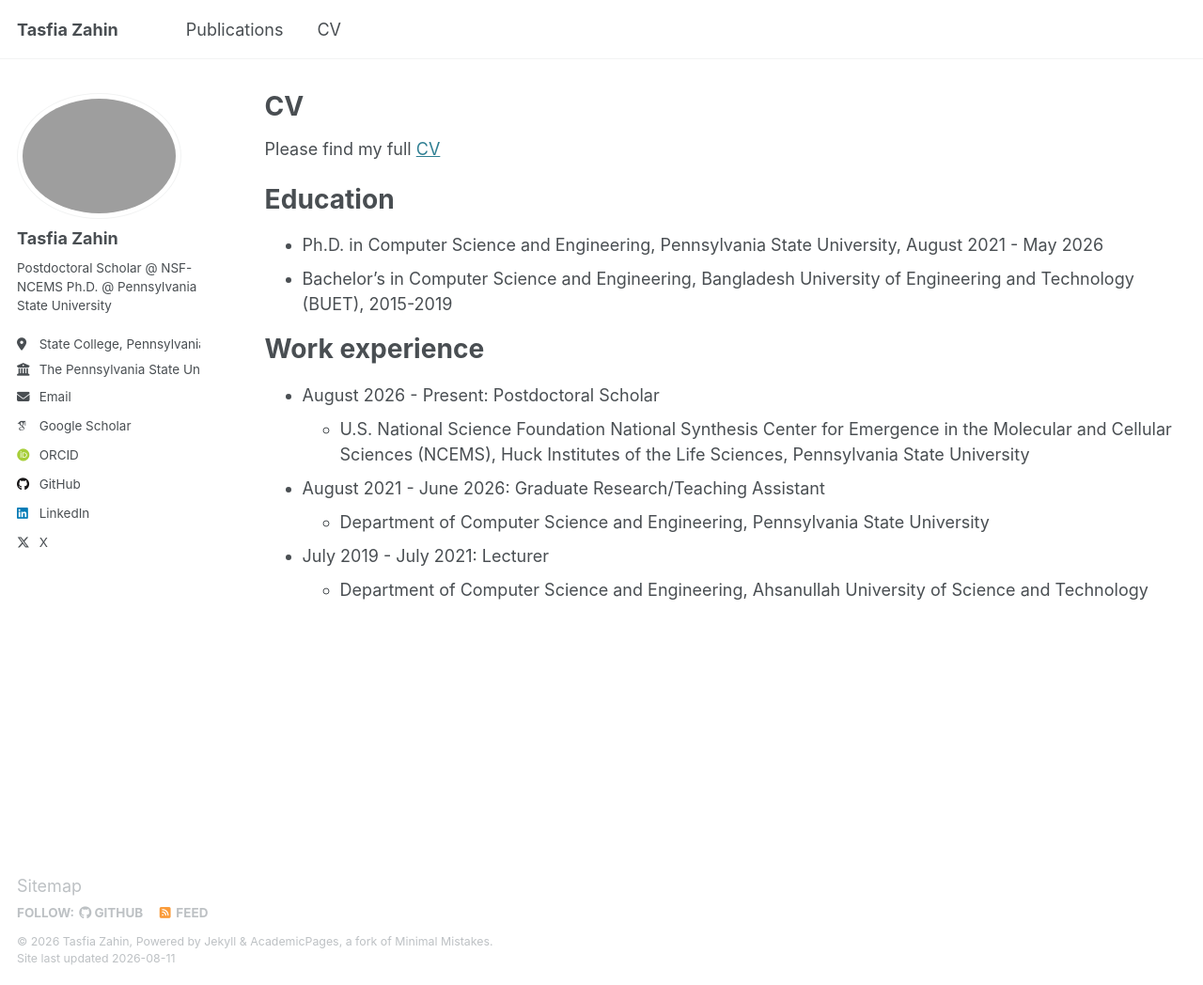
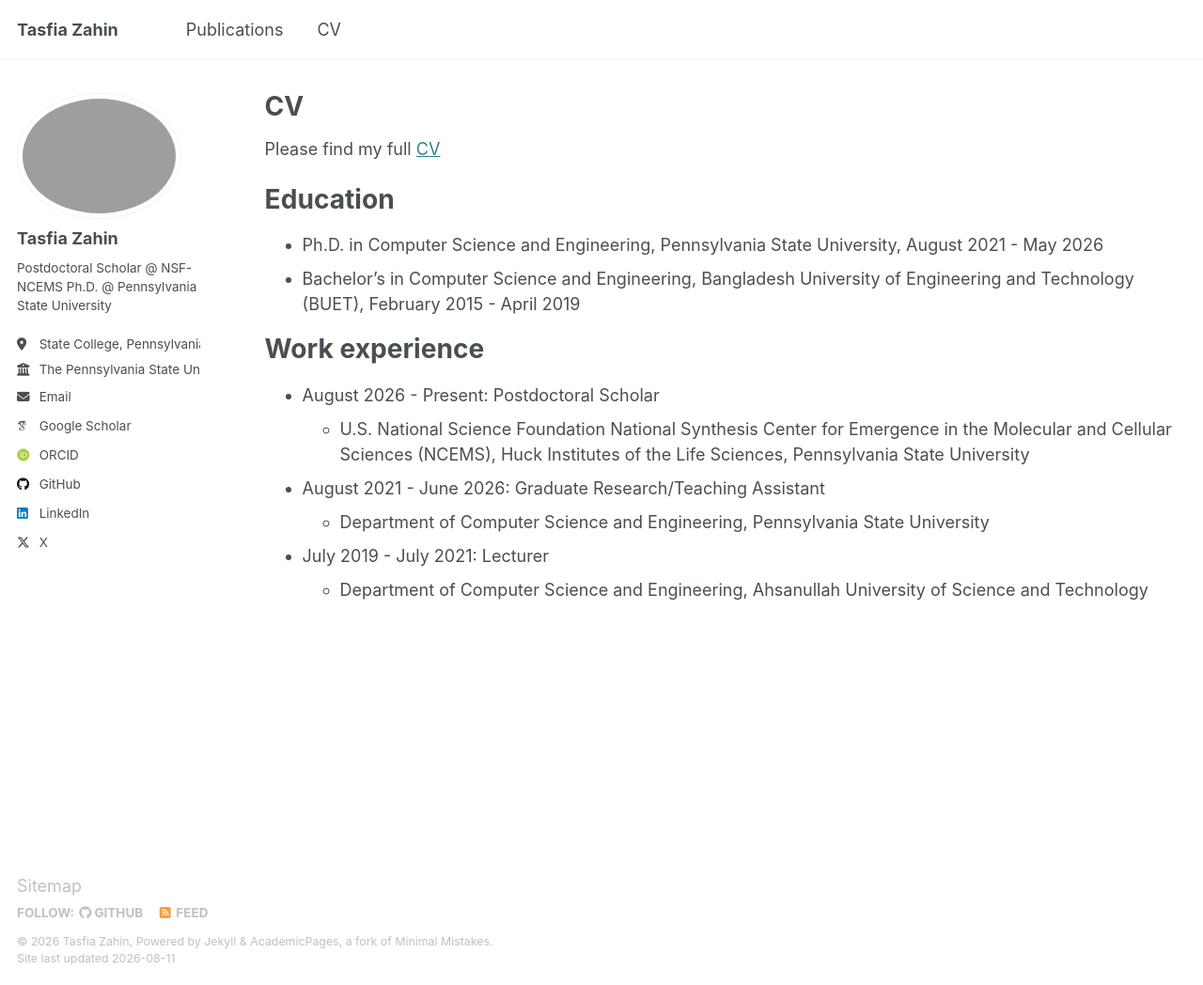
Before and after one commit to TasfiaZahin/TasfiaZahin.github.io, a Jekyll site: the page built from _pages/cv.md, in a window 1280 px wide and 1048 px high. Shown: the whole window at 94% size. Built offline with Jekyll 4.4.1, drawn with Linux system fonts in a browser that asks for light colours; some web fonts are replaced.

Commit message:
Update bachelor's degree dates in CV

```diff
--- a/_pages/cv.md
+++ b/_pages/cv.md
@@ -15,7 +15,7 @@ Please find my full [CV](/files/Tasfia_CV_2026.pdf)
 Education
 ======
 * Ph.D. in Computer Science and Engineering, Pennsylvania State University, August 2021 - May 2026
-* Bachelor's in Computer Science and Engineering, Bangladesh University of Engineering and Technology (BUET), 2015-2019
+* Bachelor's in Computer Science and Engineering, Bangladesh University of Engineering and Technology (BUET), February 2015 - April 2019
 
 Work experience
 ======
```
